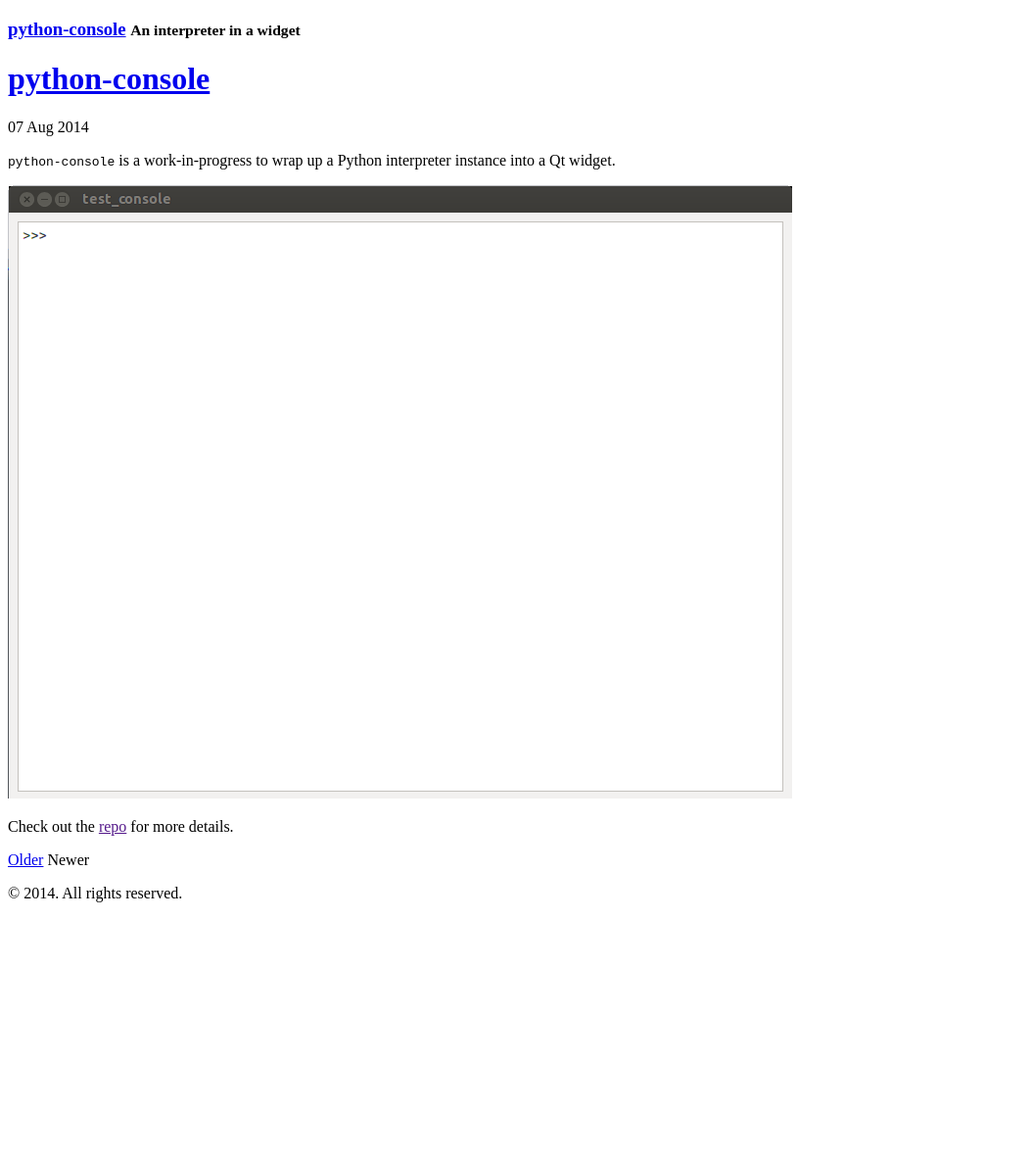
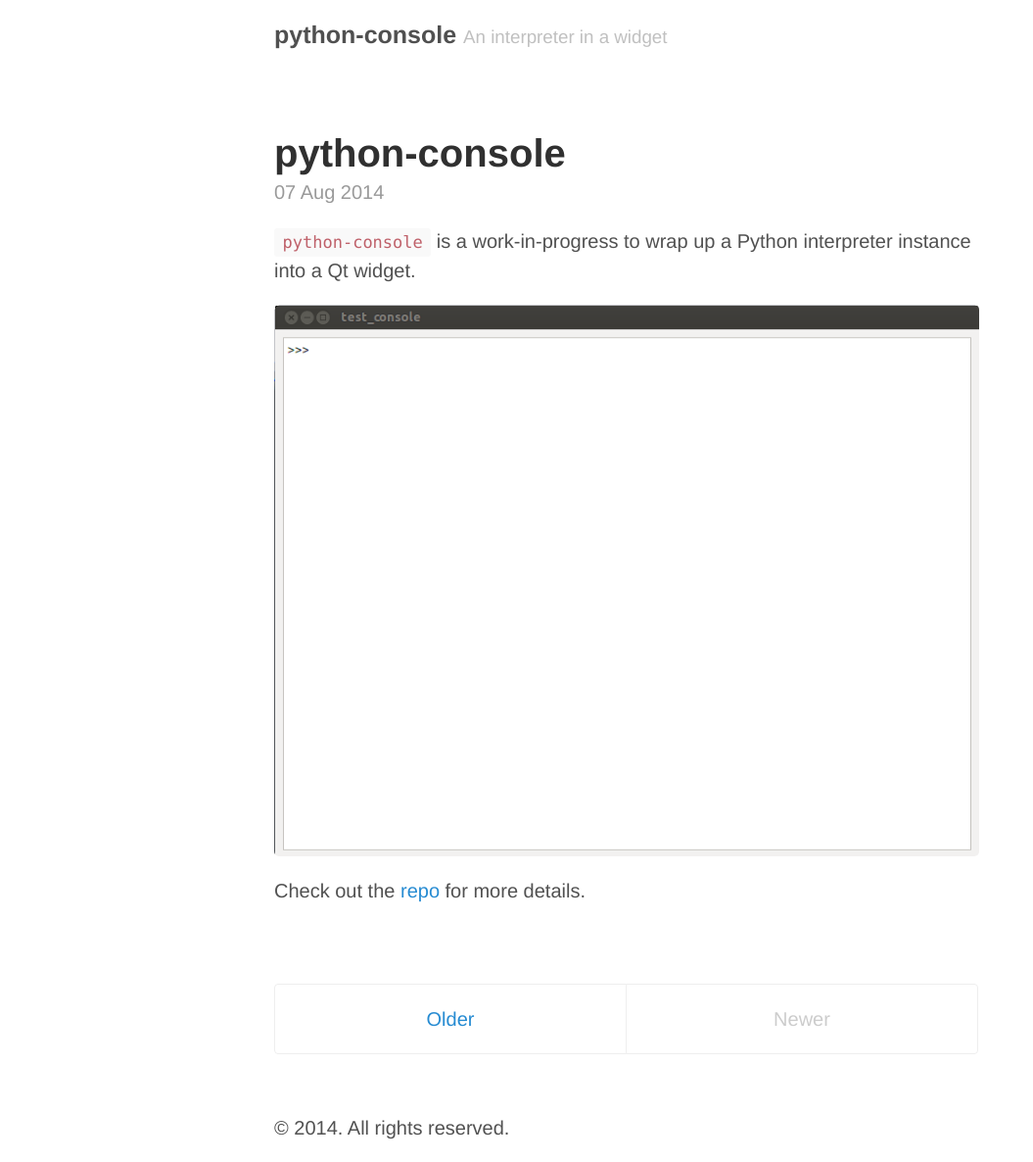
Before and after one commit to alextsui05/python-console, a Jekyll site: the page built from index.html, in a window 1280 px wide. Shown: the whole page at 98% size, without its empty margins (0-1055 px from the left). Built offline with Jekyll 4.4.1, drawn with Linux system fonts in a browser that asks for light colours; Markdown is read by kramdown in place of the engine named in the settings; the list of posts is cut into pages by our own code; before the commit the page ends 937 px from its top, so only the background shows below that.

```diff
--- a/_config.yml
+++ b/_config.yml
@@ -10,7 +10,7 @@ title:            python-console
 tagline:          An interpreter in a widget
 url:              http://alextsui05.github.io
 paginate:         1
-baseurl:          /python-console
+baseurl:          /python-console/
 author:
   name:           Alex Tsui
   url:            https://twitter.com/alextsui
```
